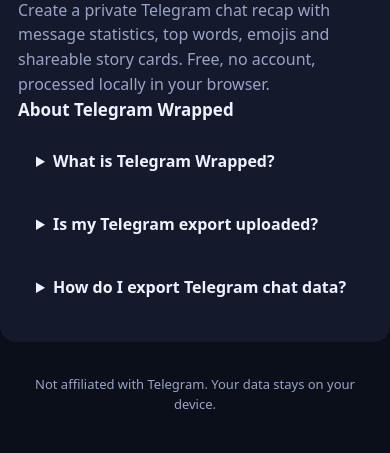
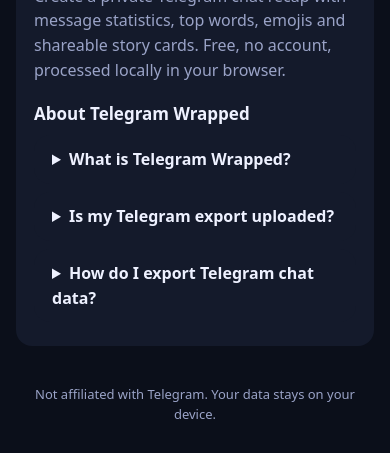
Before and after one commit to lamisami193-hue/chat-recap, a plain HTML site: page index.html in a window 390 px wide. Shown: the part 924-1377 px from the top of the page. Drawn offline with Linux system fonts and the light colour scheme.

Commit message:
Polish responsive layout for SEO and FAQ section

```diff
--- a/index.html
+++ b/index.html
@@ -84,7 +84,7 @@
 .cardbox{background:var(--panel);border-radius:14px;padding:8px}
 .cardbox img{display:block;width:100%;height:auto;border-radius:10px;aspect-ratio:9/16;background:#222}
 .cardbox .acts{display:flex;gap:8px;margin-top:8px;flex-wrap:wrap}
-footer{max-width:980px;width:100%;margin:0 auto;padding:18px 16px 28px;color:var(--muted);font-size:13px;text-align:center}
+footer{max-width:980px;width:100%;margin:0 auto;padding:18px 16px 28px;color:var(--muted);font-size:13px;text-align:center}.seo-copy{max-width:948px;width:calc(100% - 32px);margin:0 auto 20px}.seo-copy h3{margin:18px 0 8px}.seo-copy details{margin:8px 0}.seo-copy p{color:var(--muted)}
 </style>
 </head>
 <body>
```
